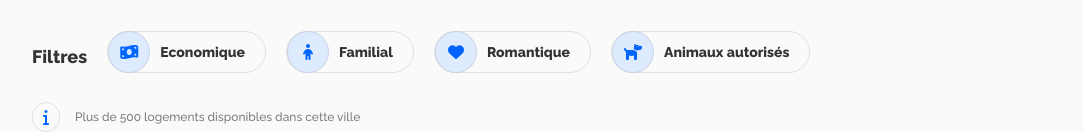
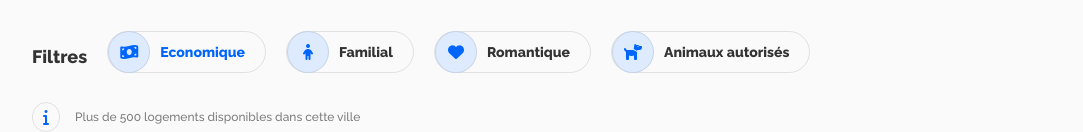
Before and after one commit to Lewisaupy/LewisAupy_2_01052021, a plain HTML site: page index.html in a window 1280 px wide. In both pictures the pointer is over the link "Economique". Shown: the part 265-397 px from the top of the page, without its empty margins (88-1171 px from the left). Drawn offline with Linux system fonts and the light colour scheme.

Commit message:
Effet de hover sur les filtres : changement de la couleur du texte du gris sombre vers le bleu

```diff
--- a/styles.css
+++ b/styles.css
@@ -218,6 +218,10 @@ strong {
     margin-left: 20px;
     padding-right: 20px;
     border-radius: 50px;
+}
+
+.filter-holder :hover {
+    color: #0065FC;
 }
 
 .icon-filter-holder {
```
